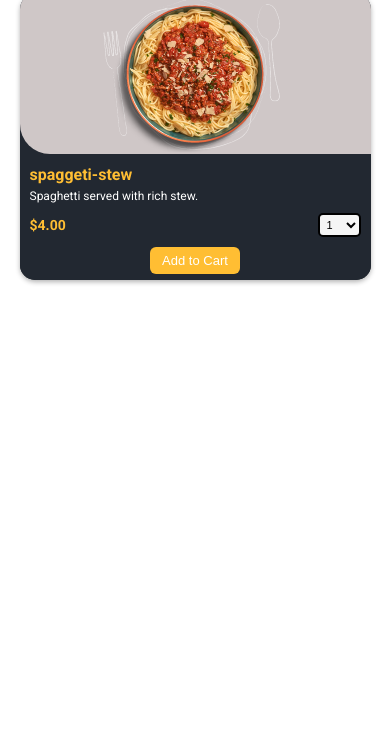
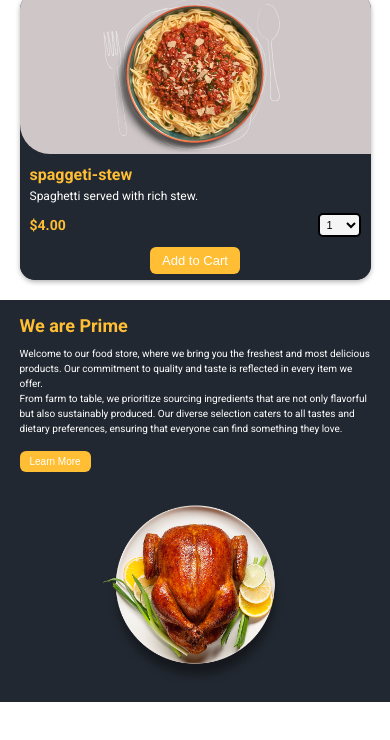
Before and after one commit to Godwinprosper/primefood, a React (Vite) app in the folder foodstore/: page / in a window 390 px wide. Shown: the part 8462-9202 px from the top of the page. Built offline with nearby package versions, Linux system fonts and the light colour scheme.

Commit message:
done with home about us

```diff
--- /dev/null
+++ b/foodstore/src/components/About.css
@@ -0,0 +1,102 @@
+.about-section{
+  padding: 2rem 10%;
+  background-color: var(--default-BgColor);
+  color: var(--subTitleText-colore);
+  display: grid;
+  grid-template-columns: 1fr 1fr;
+  gap: 2rem;
+  align-items: center;
+}
+.about-image-container{
+  width: 100%;
+  height: 50rem;
+}
+.about-image{
+  width: 100%;
+  height: 100%;
+  object-fit: contain;
+  border-radius: 1rem;
+}
+.about-content-container h2{
+  font-size: 3rem;
+  margin-bottom: 1rem;
+  color: var(--Orange);
+}
+.about-content-container p{
+  font-size: 1.6rem;
+  line-height: 1.5;
+  color: white;
+}
+
+.more-about-us{
+  display: none;
+}
+
+
+.learn-more-btn{
+  margin-top: 1.5rem;
+  padding: 0.8rem 2rem;
+  font-size: 1.6rem;
+  border: none;
+  border-radius: 0.6rem;
+  color: white;
+  background-color: var(--Orange);
+  cursor: pointer;
+}
+
+
+@media (max-width: 1024px) {
+
+  .about-image-container {
+    height: 40rem; /* Reduce image height */
+  }
+  .about-content-container h2 {
+    font-size: 2.5rem; /* Smaller heading */
+  }
+  .about-content-container p {
+    font-size: 1.4rem; /* Smaller paragraph */
+  }
+  .learn-more-btn {
+    font-size: 1.4rem; /* Smaller button */
+    padding: 0.7rem 1.5rem;
+  }
+}
+
+@media (max-width: 768px) {
+  .about-section {
+    grid-template-columns: 1fr; /* Stack to single column */
+    gap: 1.5rem;
+  }
+  .about-image-container {
+    height: 30rem;
+  }
+  .about-content-container h2 {
+    font-size: 2rem;
+  }
+  .about-content-container p {
+    font-size: 1.2rem;
+  }
+  .learn-more-btn {
+    font-size: 1.2rem;
+    padding: 0.6rem 1.2rem;
+  }
+}
+
+@media (max-width: 480px) {
+  .about-section {
+    padding: 1.5rem 5%; /* Reduce section padding */
+  }
+  .about-image-container {
+    height: 20rem;
+  }
+  .about-content-container h2 {
+    font-size: 1.8rem;
+  }
+  .about-content-container p {
+    font-size: 1rem;
+  }
+  .learn-more-btn {
+    font-size: 1rem;
+    padding: 0.5rem 1rem;
+  }
+}
--- /dev/null
+++ b/foodstore/src/components/About.jsx
@@ -0,0 +1,35 @@
+import './About.css'
+
+export function About(){
+  return(
+    <div className='about-section'>
+      <div className="about-content-container">
+        <h2>We are Prime</h2>
+        <p>
+          Welcome to our food store, where we bring you the freshest and most delicious products. Our commitment to quality and taste is reflected in every item we offer.
+        </p>
+        <p>
+            From farm to table, we prioritize sourcing ingredients that are not only flavorful but also sustainably produced. Our diverse selection caters to all tastes and dietary preferences, ensuring that everyone can find something they love.
+          </p>
+        <div className='more-about-us'>
+          <h2>about our food</h2>
+          <p>
+            From farm to table, we prioritize sourcing ingredients that are not only flavorful but also sustainably produced. Our diverse selection caters to all tastes and dietary preferences, ensuring that everyone can find something they love.
+          </p>
+
+          <p>
+            Experience the difference with our expertly crafted recipes, designed to satisfy your cravings and nourish your body. Join us in celebrating the joy of good food and exceptional service.
+          </p>
+
+          <p>
+            At our food store, we believe that great food brings people together. Whether you're shopping for everyday essentials or special treats, we're here to make your culinary journey enjoyable and memorable.
+          </p>
+        </div>
+        <button className='learn-more-btn'>Learn More</button>
+      </div>
+      <div className="about-image-container">
+        <img className='about-image' src="full-chiken.png" alt="About Us Food Image" />
+      </div>
+    </div>
+  )
+}
--- a/foodstore/src/components/menu/Menu.css
+++ b/foodstore/src/components/menu/Menu.css
@@ -15,19 +15,19 @@
 }
 
 /* Responsive adjustments */
-@media (max-width: 1024px) {
+@media (max-width: 64rem) {
   .menu-items-container {
     grid-template-columns: 1fr 1fr 1fr; /* 3 columns for tablets */
   }
 }
 
-@media (max-width: 768px) {
+@media (max-width: 48rem) {
   .menu-items-container {
     grid-template-columns: 1fr 1fr; /* 2 columns for smaller tablets */
   }
 }
 
-@media (max-width: 480px) {
+@media (max-width: 30rem) {
   .menu-items-container {
     grid-template-columns: 1fr; /* 1 column for mobile */
   }
--- a/foodstore/src/components/menu/product.css
+++ b/foodstore/src/components/menu/product.css
@@ -67,7 +67,7 @@
 }
 
 /* Responsive adjustments */
-@media (max-width: 1024px) {
+@media (max-width: 64rem) {
   .product-image-container {
     height: 18rem; /* Reduce image height */
   }
@@ -93,7 +93,7 @@
   }
 }
 
-@media (max-width: 768px) {
+@media (max-width: 48rem) {
   .product-image-container {
     height: 16rem;
   }
@@ -119,7 +119,7 @@
   }
 }
 
-@media (max-width: 480px) {
+@media (max-width: 30rem) {
   /* .product-image-container {
     height: 14rem;
   }
--- a/foodstore/src/pages/home/HomePage.jsx
+++ b/foodstore/src/pages/home/HomePage.jsx
@@ -2,6 +2,7 @@ import { Header } from "../../components/Header";
 import { Menu } from "../../components/menu/Menu.jsx";
 import { HeroSection } from "./HeroSection";
 import { SpecialOffer } from "./SpecialOffer";
+import { About } from "../../components/About.jsx";
 import './HomePage.css'
 
 export function HomePage(){
@@ -15,6 +16,7 @@ export function HomePage(){
         <HeroSection/>
         <SpecialOffer/>
         <Menu/>
+        <About/>
       </div>
     </>
   )
```
Also changed, not shown: foodstore/public/full-chiken.png (added).
